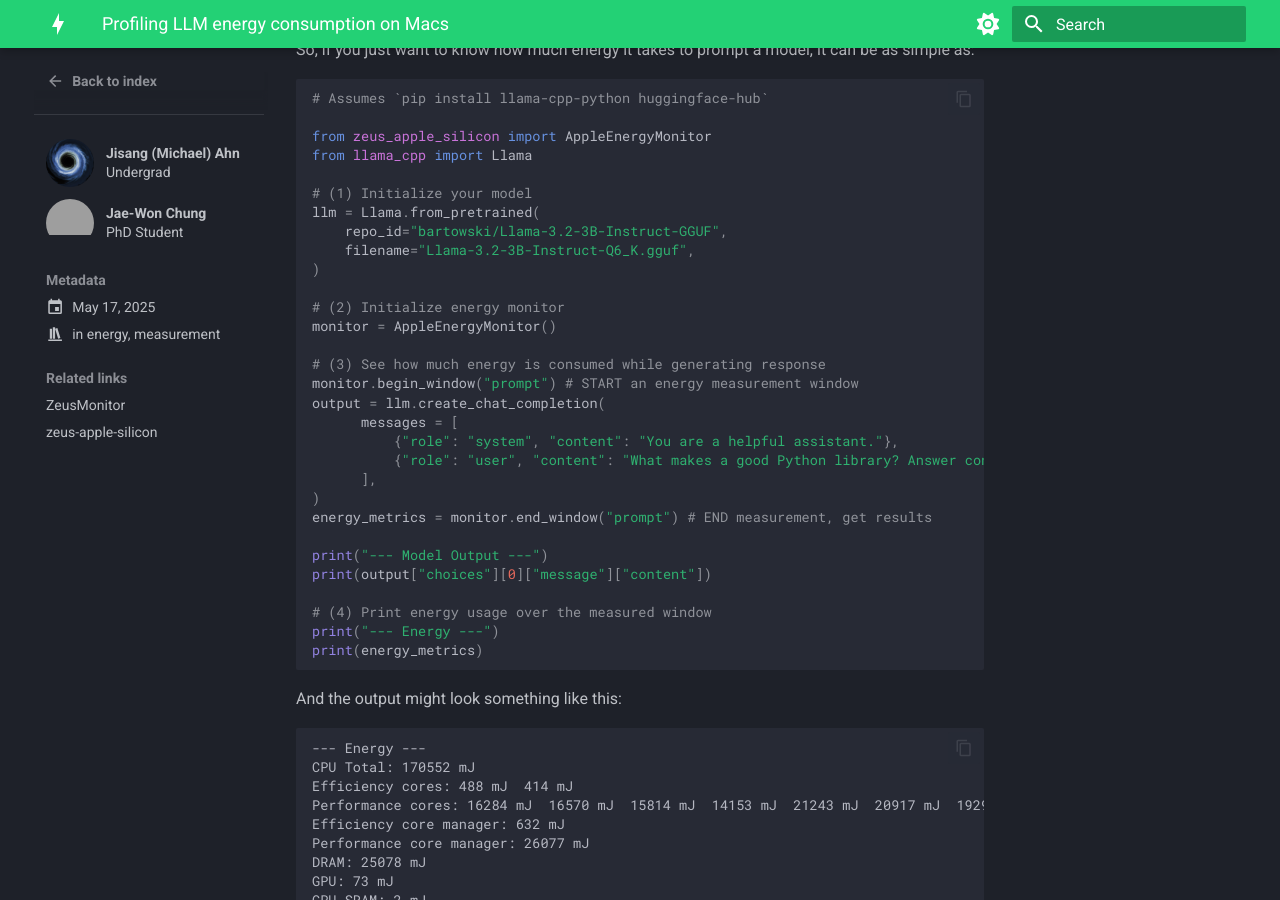
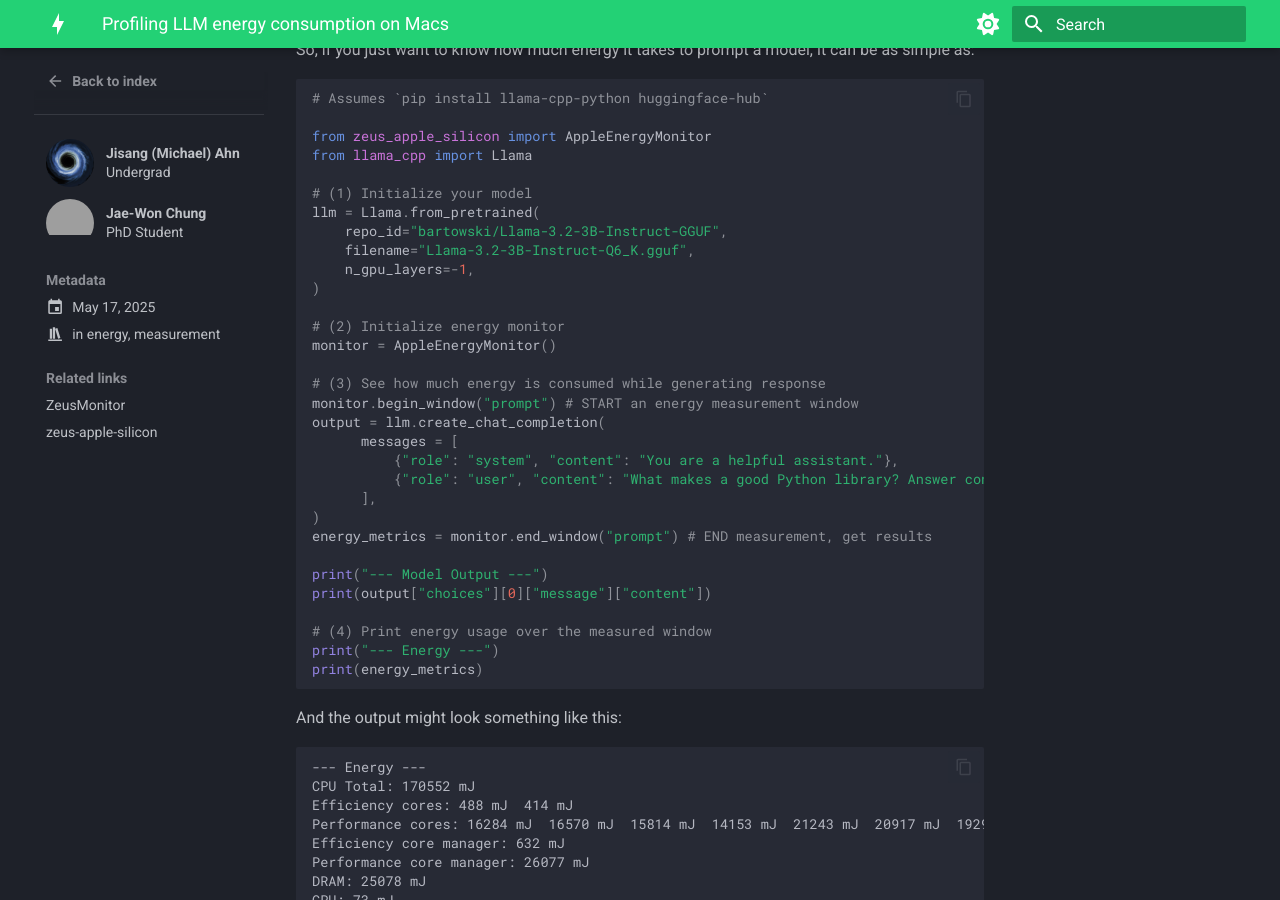
Before and after one commit to ml-energy/blog, an MkDocs documentation site: the page built from docs/posts/zeus-apple-silicon.md, in a window 1280 px wide and 900 px high, scrolled down 797 px. Built offline with MkDocs 1.6.1 and Material for MkDocs 9.7.7, drawn with Linux system fonts in a browser that asks for light colours.

Commit message:
Add `n_gpu_layers=-1` to Llama init

```diff
--- a/docs/posts/zeus-apple-silicon.md
+++ b/docs/posts/zeus-apple-silicon.md
@@ -46,6 +46,7 @@
 llm = Llama.from_pretrained(
     repo_id="bartowski/Llama-3.2-3B-Instruct-GGUF",
     filename="Llama-3.2-3B-Instruct-Q6_K.gguf",
+    n_gpu_layers=-1,
 )
 
 # (2) Initialize energy monitor
```
